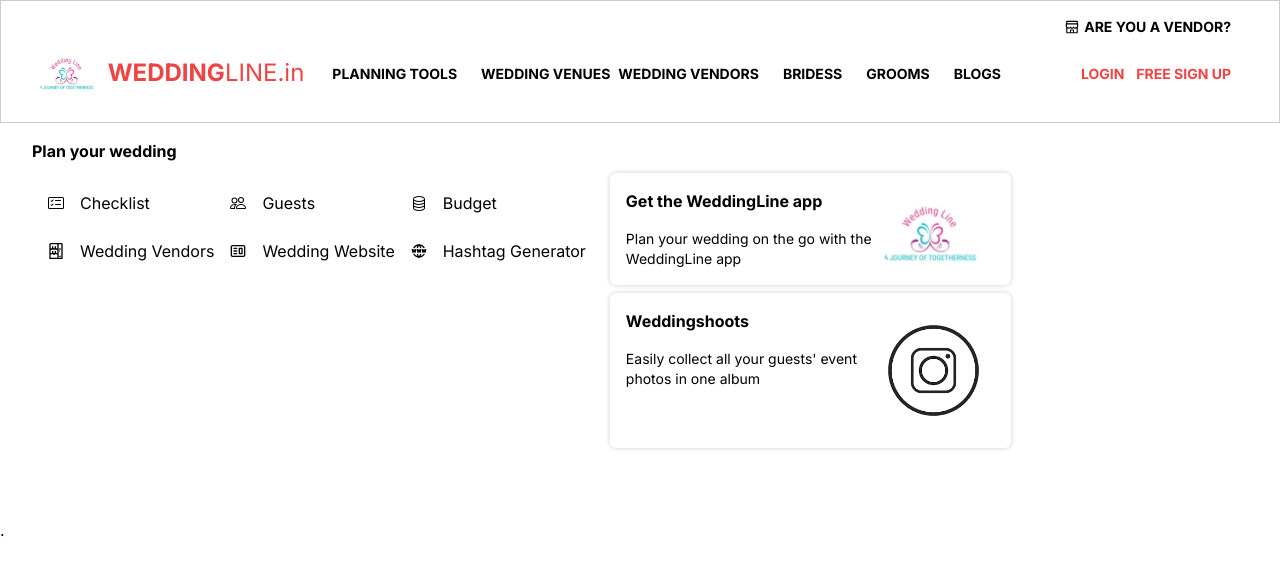
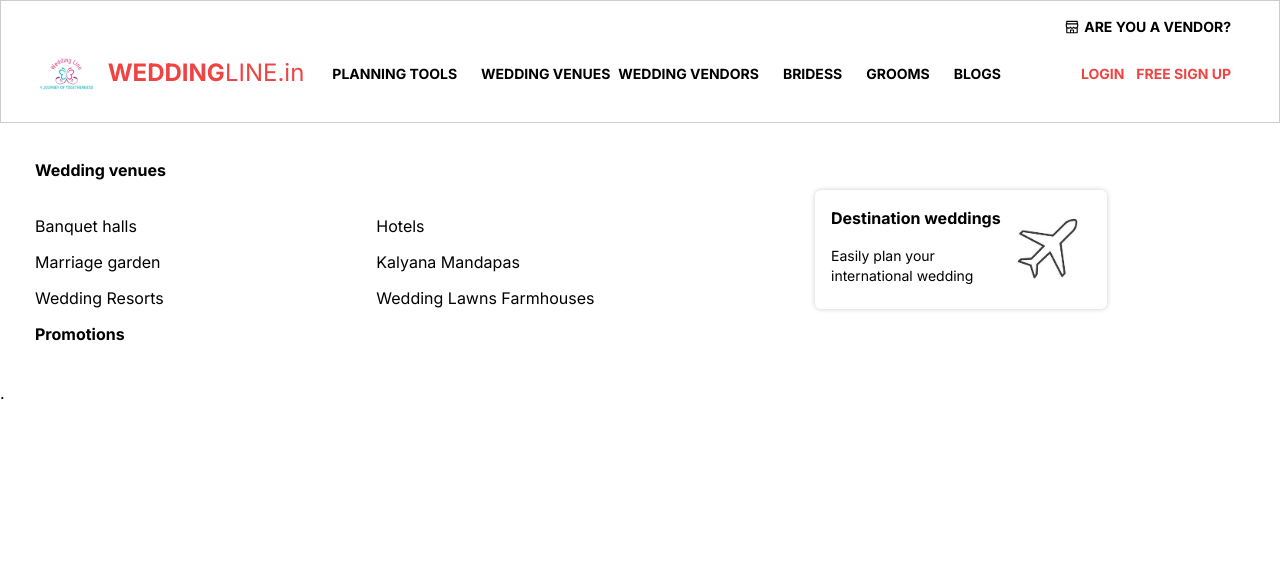
Before and after one commit to NashibJr/wedding-wire, a Next.js app: page / in a window 1280 px wide. Shown: the top 574 px of the page. Built offline with nearby package versions, Linux system fonts and the light colour scheme.

Commit message:
I have added the hidden links of the vedding venues

```diff
--- a/components/Card.js
+++ b/components/Card.js
@@ -1,7 +1,7 @@
 const Card = ({ children, setWidth }) => {
   return (
     <div
-      className={`p-2 m-2 rounded-md h-auto ${setWidth} cursor-pointer`}
+      className={`p-2 m-2 rounded-md h-auto ${setWidth} cursor-pointer hover:shadow-md`}
       style={{ boxShadow: "0 0 5px 0 rgba(0, 0, 0, .2)" }}
     >
       {children}
--- a/components/Links/Link.js
+++ b/components/Links/Link.js
@@ -1,6 +1,6 @@
-const Link = ({ route, label, _class }) => {
+const Link = ({ route, label, _class, style }) => {
   return (
-    <a href={route} className={_class}>
+    <a href={route} className={_class} style={style}>
       {label}
     </a>
   );
--- a/components/NavigationBar.js
+++ b/components/NavigationBar.js
@@ -9,6 +9,7 @@ import Brides from "./Links/Brides";
 import Grooms from "./Links/Grooms";
 import Blogs from "./Links/Blogs";
 import PlanningHiddenLinks from "@/hiddenlinks/PlanningHiddenLinks";
+import WeddingvenHiddenlinks from "@/hiddenlinks/WeddingvenHiddenlinks";
 
 const NavigationBar = () => {
   return (
@@ -68,7 +69,8 @@ const NavigationBar = () => {
           </div>
         </div>
       </div>
-      <PlanningHiddenLinks />
+      {/* <PlanningHiddenLinks /> */}
+      <WeddingvenHiddenlinks />
     </div>
   );
 };
--- /dev/null
+++ b/hiddenlinks/WeddingvenHiddenlinks.js
@@ -0,0 +1,85 @@
+import Link from "@/components/Links/Link";
+import HiddenLinks from "./HiddenLinks";
+import HiddenLinkCard from "@/components/HiddenLinkCard";
+import plane from "@/public/plane.jpg";
+
+const WeddingvenHiddenlinks = () => {
+  return (
+    <HiddenLinks>
+      <div style={{ padding: 35 }}>
+        <Link
+          route="#Weddingvenues"
+          label="Wedding venues"
+          _class="font-bold hover:text-red-900"
+        />
+        <div
+          style={{
+            display: "flex",
+            flexDirection: "row",
+            justifyContent: "space-between",
+          }}
+        >
+          <div
+            style={{ display: "flex", flexDirection: "column", marginTop: 20 }}
+          >
+            <Link
+              label="Banquet halls"
+              route="#banquethalls"
+              _class="mt-4 hover:text-red-900"
+              style={{ marginTop: 12 }}
+            />
+            <Link
+              label="Marriage garden"
+              route="#marriagegarden"
+              _class="mt-4 hover:text-red-900"
+              style={{ marginTop: 12 }}
+            />
+            <Link
+              label="Wedding Resorts"
+              route="#wedding resorts"
+              _class="mt-4 hover:text-red-900"
+              style={{ marginTop: 12 }}
+            />
+            <Link
+              label="Promotions"
+              route="#promotions"
+              _class="font-bold hover:text-red-900"
+              style={{ marginTop: 12 }}
+            />
+          </div>
+          <div
+            style={{ display: "flex", flexDirection: "column", marginTop: 20 }}
+          >
+            <Link
+              label="Hotels"
+              route="#hotels"
+              _class="hover:text-red-900"
+              style={{ marginTop: 12 }}
+            />
+            <Link
+              label="Kalyana Mandapas"
+              route="#kalyan"
+              _class="hover:text-red-900"
+              style={{ marginTop: 12 }}
+            />
+            <Link
+              label="Wedding Lawns Farmhouses"
+              route="#farmhouses"
+              _class="hover:text-red-900"
+              style={{ marginTop: 12 }}
+            />
+          </div>
+          <div>
+            <HiddenLinkCard
+              head="Destination weddings"
+              text="Easily plan your international wedding"
+              image={plane}
+            />
+          </div>
+        </div>
+      </div>
+    </HiddenLinks>
+  );
+};
+
+export default WeddingvenHiddenlinks;
```
Also changed, not shown: public/plane.jpg (added).
